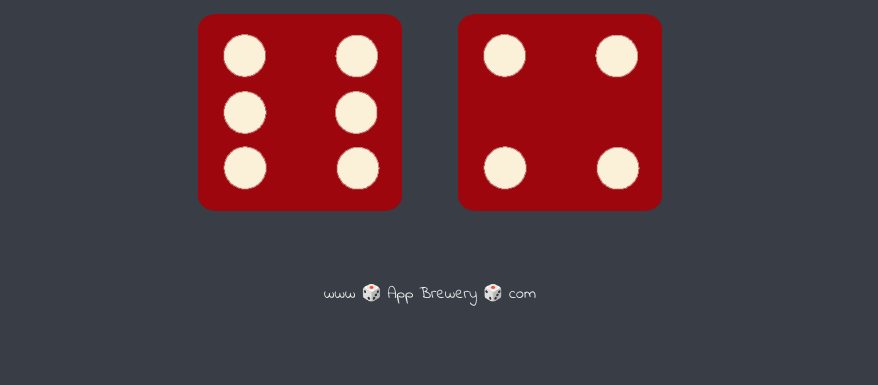
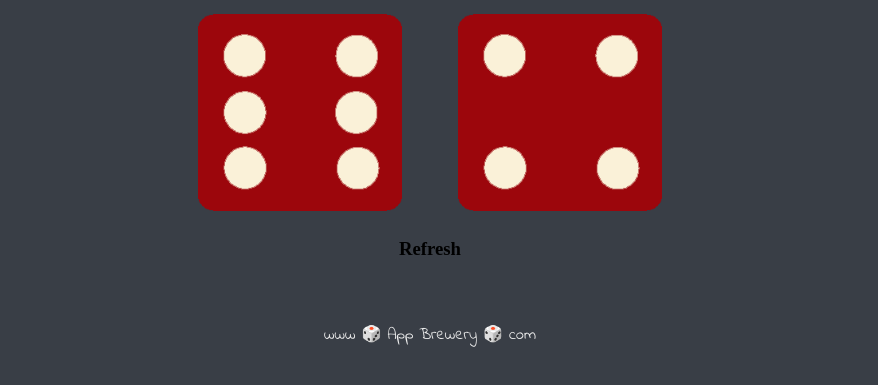
Before and after one commit to Ashish6902/DiceGame, a plain HTML site: page index.html in a window 1280 px wide. Shown: the part 321-706 px from the top of the page, without its empty margins (210-1088 px from the left). Drawn offline with Linux system fonts and the light colour scheme.

Commit message:
Update index.html

```diff
--- a/index.html
+++ b/index.html
@@ -19,6 +19,7 @@
       <p>Player 2</p>
       <img class="img2" src="images/dice6.png">
     </div>
+    <h3>Refresh </h3>
   </div>
   <script src="index.js"></script>
   <footer>
```
